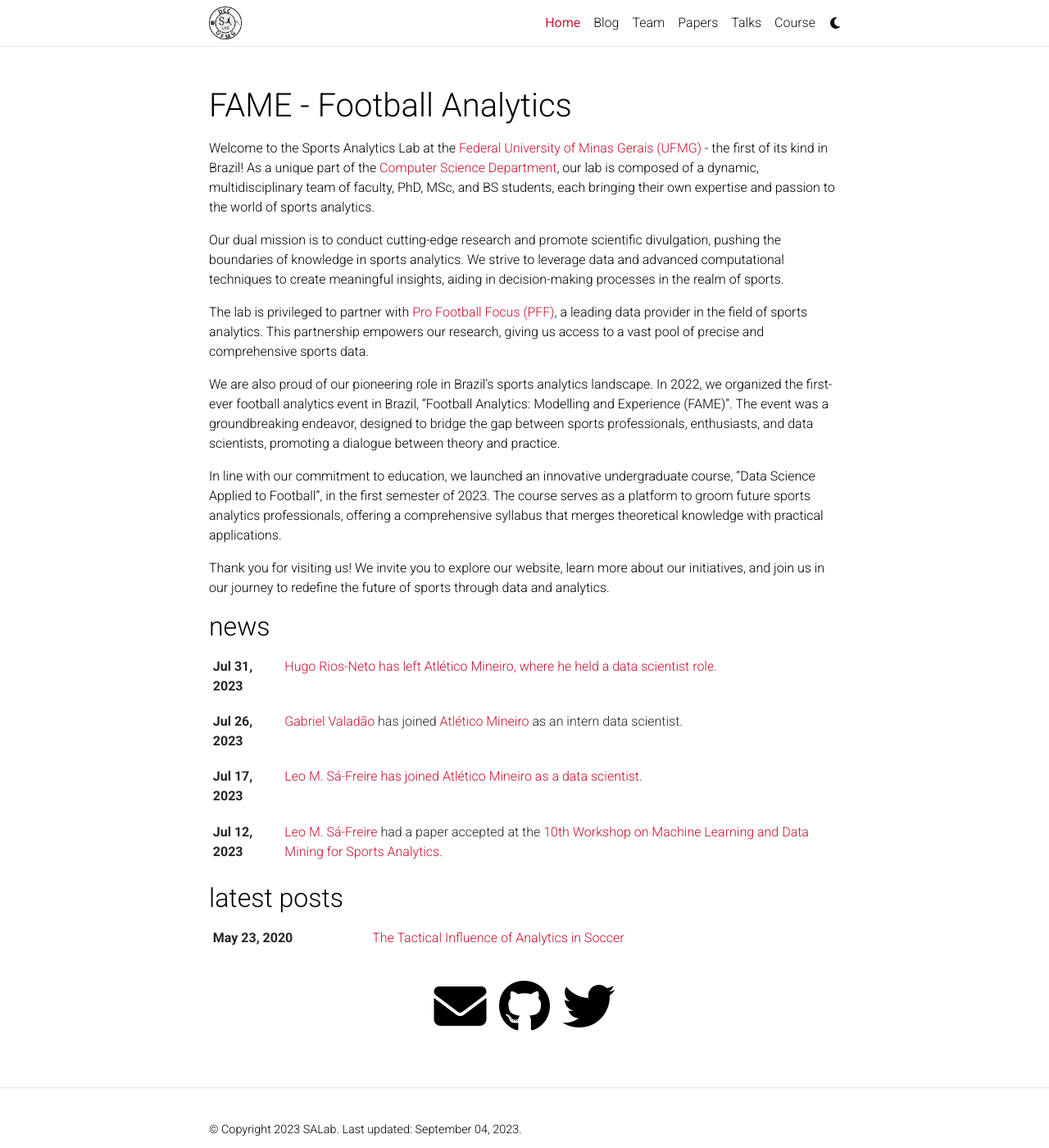
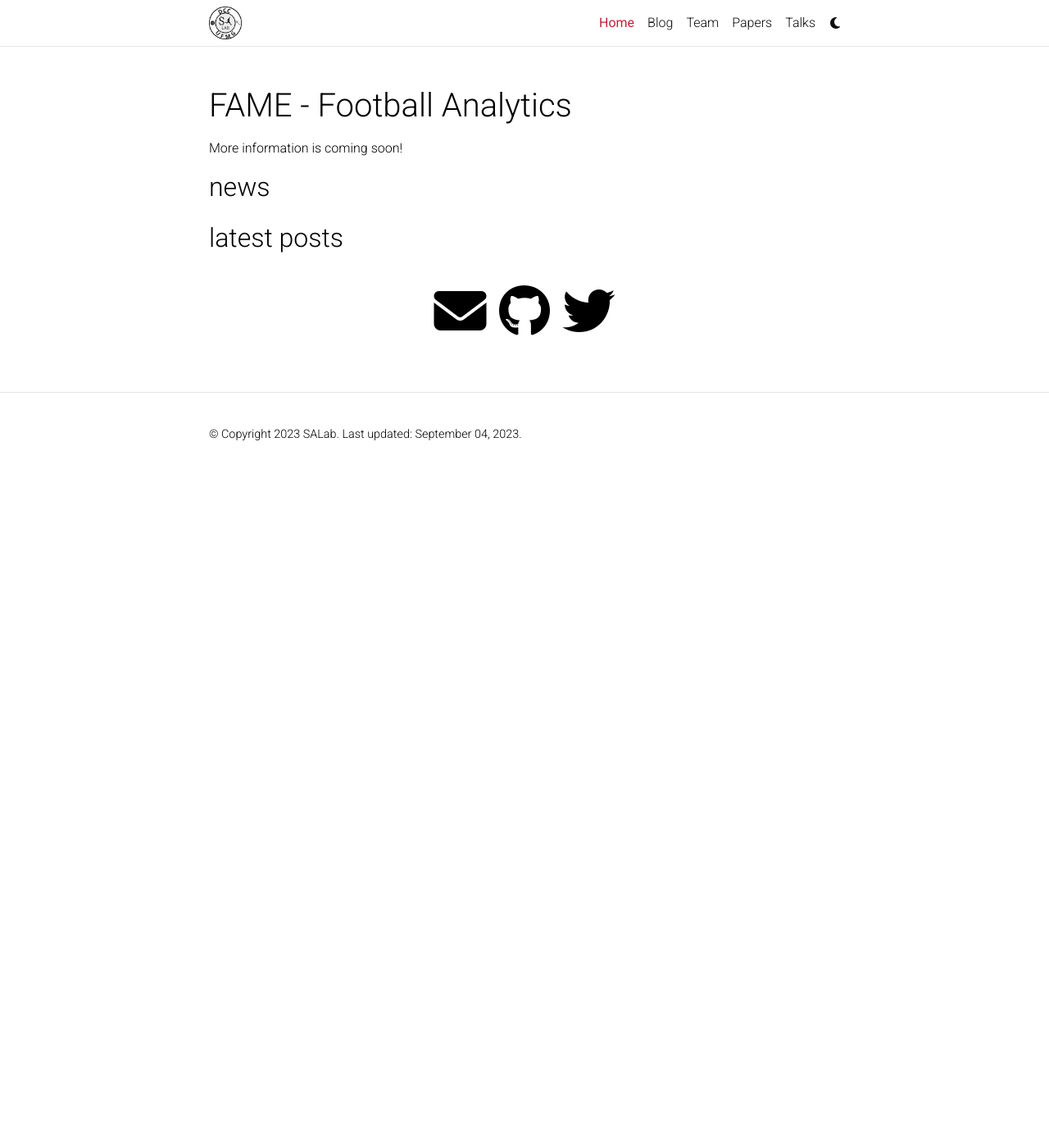
Before and after one commit to SALabUFMG/FAME, a Jekyll site: the page built from _pages/about.md, in a window 1280 px wide and 1400 px high. Shown: the whole window at 82% size. Built offline with Jekyll 4.4.1, drawn with Linux system fonts in a browser that asks for light colours; comment, search, counter and statistics services are not loaded; a style sheet for code colours, icons or effects is not loaded.

Commit message:
remove files

```diff
--- a/_pages/about.md
+++ b/_pages/about.md
@@ -8,14 +8,4 @@ latest_posts: true  # includes a list of the newest posts
 social: true  # includes social icons at the bottom of the page
 ---
 
-Welcome to the Sports Analytics Lab at the <a href='https://ufmg.br/'>Federal University of Minas Gerais (UFMG)</a> - the first of its kind in Brazil! As a unique part of the <a href='https://dcc.ufmg.br/'>Computer Science Department</a>, our lab is composed of a dynamic, multidisciplinary team of faculty, PhD, MSc, and BS students, each bringing their own expertise and passion to the world of sports analytics.
-
-Our dual mission is to conduct cutting-edge research and promote scientific divulgation, pushing the boundaries of knowledge in sports analytics. We strive to leverage data and advanced computational techniques to create meaningful insights, aiding in decision-making processes in the realm of sports.
-
-The lab is privileged to partner with <a href='https://www.pff.com/'>Pro Football Focus (PFF)</a>, a leading data provider in the field of sports analytics. This partnership empowers our research, giving us access to a vast pool of precise and comprehensive sports data.
-
-We are also proud of our pioneering role in Brazil's sports analytics landscape. In 2022, we organized the first-ever football analytics event in Brazil, "Football Analytics: Modelling and Experience (FAME)". The event was a groundbreaking endeavor, designed to bridge the gap between sports professionals, enthusiasts, and data scientists, promoting a dialogue between theory and practice.
-
-In line with our commitment to education, we launched an innovative undergraduate course, "Data Science Applied to Football", in the first semester of 2023. The course serves as a platform to groom future sports analytics professionals, offering a comprehensive syllabus that merges theoretical knowledge with practical applications.
-
-Thank you for visiting us! We invite you to explore our website, learn more about our initiatives, and join us in our journey to redefine the future of sports through data and analytics.
+More information is coming soon!
--- a/_pages/course.md
+++ /dev/null
@@ -1,15 +0,0 @@
----
-layout: page
-title: Course
-permalink: /dsaf/
-description: The home page of the undergraduate course "Data Science Applied to Football", in Portuguese "Ciência de Dados Aplicada ao Futebol", which we first offered in the first semester of 2023 at UFMG for students majoring in Computer Science, Information Systems and Computational Mathematics.
-nav: true
-nav_order: 4
-horizontal: false
----
-
-<!-- pages/course.md -->
-<hr>
-
-<div class="projects">
-</div>
--- a/_pages/talks.md
+++ b/_pages/talks.md
@@ -6,63 +6,3 @@ description: Talks given by our members in reversed chronological order.
 nav: true
 nav_order: 3
 ---
-
-<hr>
-
-<div class="row mt-3">
-    <div class="col-12">
-        <h3>Hugo Rios-Neto @ Opta Pro Forum (2023/03)</h3> <!-- This is your video header -->
-        <p>Hugo Rios-Neto presented the work he developed alongside <a href='https://maaikevr.github.io/'>Maaike Van Roy</a>, <a href='https://dcc.ufmg.br/professor/wagner-meira-junior/'>Wagner Meira Jr.</a>, and <a href='https://people.cs.kuleuven.be/~jesse.davis/'>Jesse Davis</a> that was selected as the winner in the <a href='https://www.statsperform.com/resource/opta-forum-2023-stats-perform-launches-call-for-proposals/'>Algorithm Track of the 2023 Opta Pro Forum</a>.</p> <!-- This is your video description -->
-    </div>
-    <div class="col-12 embed-responsive embed-responsive-16by9">
-        {% include video.html path="https://player.vimeo.com/video/819432708?h=1ac4fd9fb4&title=0&byline=0&portrait=0" class="img-fluid rounded z-depth-1 embed-responsive-item" %}
-    </div>
-</div>
-
-<hr>
-
-<div class="row mt-3">
-    <div class="col-12">
-        <h3>Ricardo Furbino @ <a href='https://statsbomb.com/events/statsbomb-conference-2022/'>StatsBomb Conference</a> (2022/09) </h3> <!-- This is your video header -->
-        <p>Ricardo Furbino presented the <a href='https://statsbomb.com/wp-content/uploads/2022/09/Ricardo-Furbino-And-Hugo-Rios-Neto-Generalized-Action-based-Ball-Recovery-Model-using-360%C2%B0-data.pdf'>paper</a> he developed alongside Hugo Rios-Neto that was accepted at the 2022 StatsBomb Conference Research Competition.</p> <!-- This is your video description -->
-    </div>
-    <div class="col-12 embed-responsive embed-responsive-16by9">
-        {% include video.html path="https://www.youtube.com/embed/TiiCH41ZmVg" class="img-fluid rounded z-depth-1 embed-responsive-item" %}
-    </div>
-</div>
-
-<hr>
-
-<div class="row mt-3">
-    <div class="col-12">
-        <h3>Hugo Rios-Neto @ <a href='https://twitter.com/Footstats'>Footstats</a> (2022/03) [PT]</h3> <!-- This is your video header -->
-        <p>Hugo Rios-Neto was invited to participate in a <a href='https://www.youtube.com/@FootstatsOficial'>YouTube</a> live from Footstats.</p> <!-- This is your video description -->
-    </div>
-    <div class="col-12 embed-responsive embed-responsive-16by9">
-        {% include video.html path="https://www.youtube.com/embed/BtLmS6IDsHk" class="img-fluid rounded z-depth-1 embed-responsive-item" %}
-    </div>
-</div>
-
-<hr>
-
-<div class="row mt-3">
-    <div class="col-12">
-        <h3>Hugo Rios-Neto @ <a href='https://barcainnovationhub.fcbarcelona.com/'>Barça Innovation Hub</a> Webinar (2021/06)</h3> <!-- This is your video header -->
-        <p>Hugo Rios-Neto was invited to present again his work from the previous year's conference to open a series of webinar that seeked to promote the <a href='https://sportstomorrow.fcbarcelona.com/sports-tomorrow-2021/'>2021 FC Barcelona Sports Tomorrow Congress</a>.</p> <!-- This is your video description -->
-    </div>
-    <div class="col-12 embed-responsive embed-responsive-16by9">
-        {% include video.html path="https://www.youtube.com/embed/JC38450JDlc" class="img-fluid rounded z-depth-1 embed-responsive-item" %}
-    </div>
-</div>
-
-<hr>
-
-<div class="row mt-3">
-    <div class="col-12">
-        <h3>Hugo Rios-Neto @ <a href='https://sportstomorrow.fcbarcelona.com/project/analytics-in-sports-tomorrow-2020/'>FC Barcelona Analytics in Sports Tomorrow Congress</a> (2020/11)</h3> <!-- This is your video header -->
-        <p>Hugo Rios-Neto presented the work he developed with <a href='https://dcc.ufmg.br/professor/wagner-meira-junior/'>Wagner Meira Jr.</a> and <a href='https://dcc.ufmg.br/professor/pedro-olmo-stancioli-vaz-de-melo/'>Pedro O. S. Vaz-de-Melo</a> that was accepted at the 2020 FC Barcelona Analytics in Sports Tomorrow Congress.</p> <!-- This is your video description -->
-    </div>
-    <div class="col-12 embed-responsive embed-responsive-16by9">
-        {% include video.html path="https://www.youtube.com/embed/MyqzmCHs_iw" class="img-fluid rounded z-depth-1 embed-responsive-item" %}
-    </div>
-</div>
```
Also changed, not shown: _news/Hugo_CAM.md (deleted, +0 -8 lines), _news/Leo_CAM.md (deleted, +0 -8 lines), _news/Leo_MLSA.md (deleted, +0 -8 lines), _news/Valadao_CAM.md (deleted, +0 -8 lines), _posts/2020-05-23-tactical-influence-analytics.md (deleted, +0 -235 lines).
